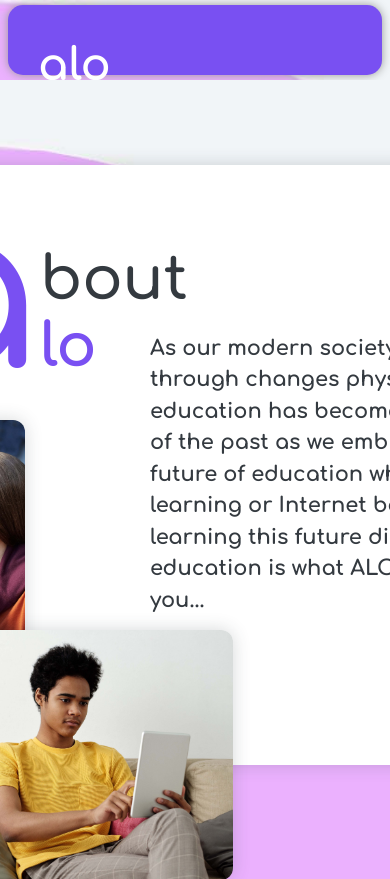
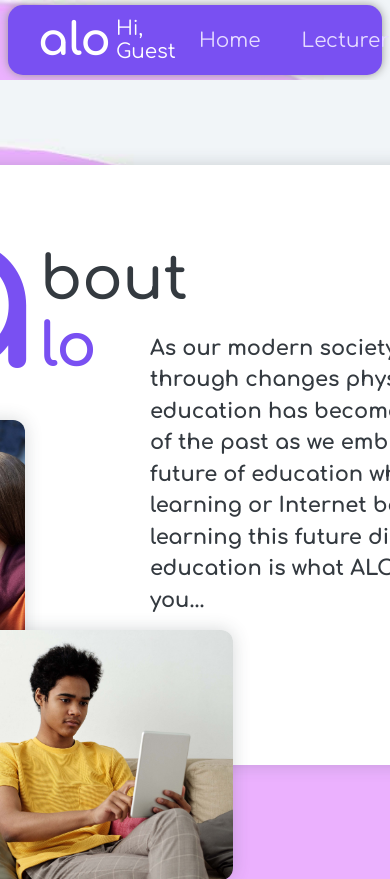
Before and after one commit to JONTI0000/E-learning-Platform, a Django app: page /about/ in a window 390 px wide; the page is wider, and only the part inside the window is pictured. Shown: the top 879 px of that part. Run offline with Django 4.2, Linux system fonts and the light colour scheme.

```diff
--- a/templates/nav.html
+++ b/templates/nav.html
@@ -18,13 +18,8 @@
     gap: 5px;
   }
 }
-@media only screen and (max-width: 768px) {
-  nav  {
-    float: none;
-    display: block;
-  }
 
-}
+
 
 </style>
 
```
